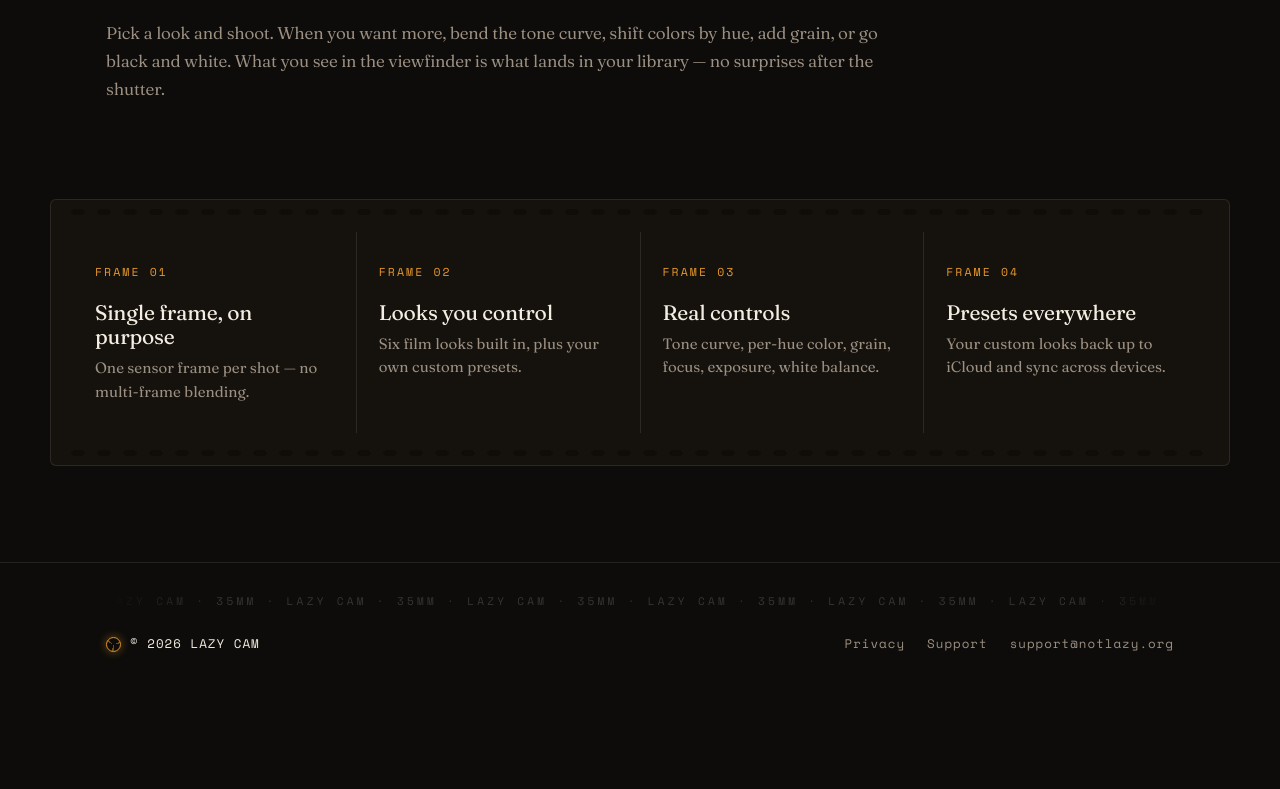
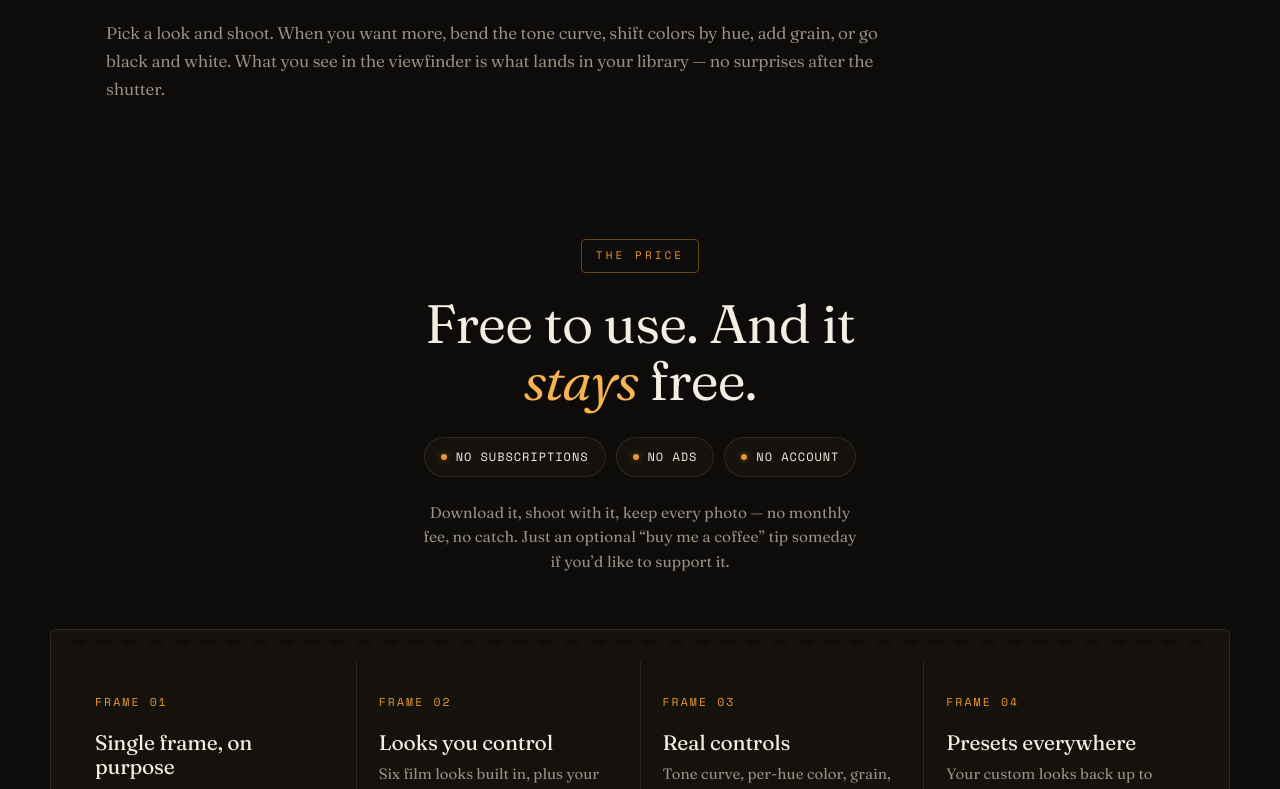
Before and after one commit to Adamster/lazy-cam-landing, a plain HTML site: page index.html in a window 1280 px wide. Shown: the part 1246-2035 px from the top of the page. Before the commit the page ends 1946 px from the top, so only its background shows below. Drawn offline with nearby package versions, Linux system fonts and the light colour scheme.

Commit message:
Add pricing band: free, no subscriptions, no ads
Co-Authored-By: Claude Opus 4.8 (1M context) <noreply@anthropic.com>

```diff
--- a/index.html
+++ b/index.html
@@ -203,6 +203,16 @@
   .frame .bar-i{position:absolute; left:22px; bottom:18px; width:0; height:2px; background:var(--amber); transition:width .35s ease}
   .frame:hover .bar-i{width:34px}
 
+  /* ---------- pricing band ---------- */
+  .pricing{text-align:center; padding:clamp(44px,7.5vw,80px) 0 clamp(6px,2vw,14px)}
+  .pricing .stamp{display:inline-block; font-family:var(--mono); font-size:11px; letter-spacing:.28em; text-transform:uppercase; color:var(--amber); border:1px solid rgba(230,151,44,.42); border-radius:4px; padding:7px 14px; margin-bottom:22px}
+  .pricing h2{margin:0 auto; max-width:16ch; font-weight:360; letter-spacing:-.015em; line-height:1.06; font-size:clamp(30px,5.8vw,54px)}
+  .pricing h2 em{font-style:italic; color:var(--amber-hi)}
+  .pricing .chips{display:flex; flex-wrap:wrap; justify-content:center; gap:10px; margin-top:28px}
+  .pricing .chip{font-family:var(--mono); font-size:12px; letter-spacing:.08em; text-transform:uppercase; color:var(--ink); background:var(--bg-2); border:1px solid var(--faint); border-radius:999px; padding:9px 16px; display:inline-flex; align-items:center; gap:9px}
+  .pricing .chip::before{content:""; width:6px; height:6px; border-radius:50%; background:var(--amber); flex:none; box-shadow:0 0 7px var(--amber-glow)}
+  .pricing .note{margin:24px auto 0; max-width:44ch; color:var(--muted); font-size:15.5px; line-height:1.6}
+
   /* ---------- footer (film edge print) ---------- */
   footer{border-top:1px solid var(--faint); padding:30px 0 46px}
   .edge{font-family:var(--mono); font-size:11px; letter-spacing:.3em; color:rgba(244,237,225,.18); text-transform:uppercase; white-space:nowrap; overflow:hidden; -webkit-mask-image:linear-gradient(90deg,transparent,#000 10%,#000 90%,transparent); mask-image:linear-gradient(90deg,transparent,#000 10%,#000 90%,transparent); margin-bottom:24px}
@@ -258,7 +268,7 @@
               <span class="shutter-ring" aria-hidden="true"></span>
               Download on the App Store
             </a>
-            <span class="cta-note">Coming soon · iPhone · iOS 17+</span>
+            <span class="cta-note">Free · iPhone · iOS 17+ · Coming soon</span>
           </div>
         </div>
 
@@ -286,6 +296,20 @@
         <p class="kicker">The idea</p>
         <p>Most phone cameras quietly merge several frames and “fix” your shot before you ever see it. Lazy Cam does the opposite — <em>one frame</em>, then a film look you actually control.</p>
         <p class="small">Pick a look and shoot. When you want more, bend the tone curve, shift colors by hue, add grain, or go black and white. What you see in the viewfinder is what lands in your library — no surprises after the shutter.</p>
+      </div>
+    </section>
+
+    <!-- PRICING -->
+    <section class="shell" aria-label="Pricing">
+      <div class="pricing">
+        <span class="stamp">The price</span>
+        <h2>Free to use. And it <em>stays</em> free.</h2>
+        <div class="chips">
+          <span class="chip">No subscriptions</span>
+          <span class="chip">No ads</span>
+          <span class="chip">No account</span>
+        </div>
+        <p class="note">Download it, shoot with it, keep every photo — no monthly fee, no catch. Just an optional “buy me a coffee” tip someday if you’d like to support it.</p>
       </div>
     </section>
 
```
